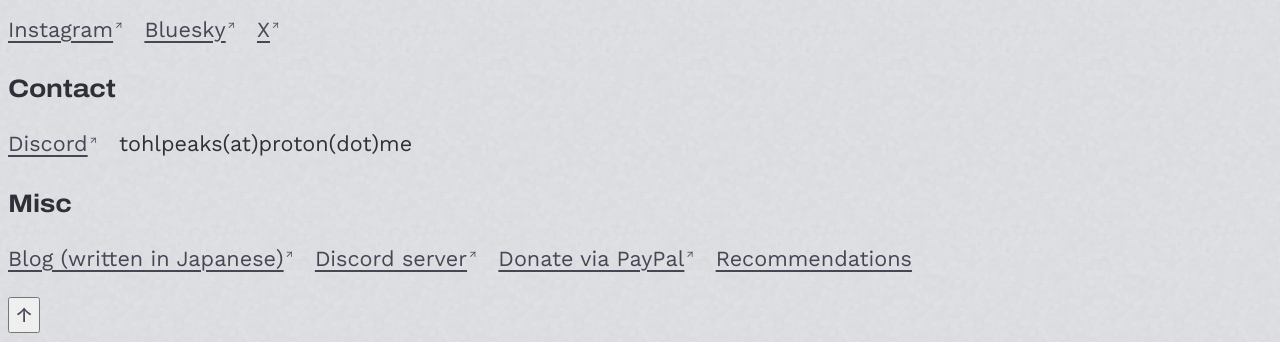
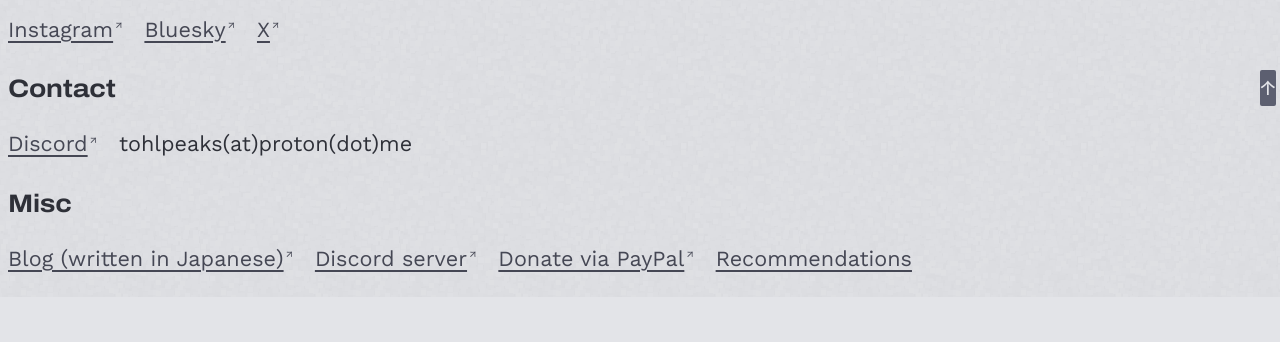
Before and after one commit to peaks-and-valleys/tlp, a SvelteKit app: page / in a window 1280 px wide. Shown: the part 690-1032 px from the top of the page. After the commit the page ends 987 px from the top, so only its background shows below. Built offline with nearby package versions, Linux system fonts and the light colour scheme.

Commit message:
style(layout.svelte): replace button with a navigation link for better semantics and accessibility style(layout.svelte): add SCSS styles for the back to top navigation link to enhance visual appearance

```diff
--- a/src/routes/+layout.svelte
+++ b/src/routes/+layout.svelte
@@ -18,7 +18,20 @@
 </main>
 
 <footer>
-	<button>
-		<a href="#top" style="text-decoration: none;">↑</a>
-	</button>
+	<nav aria-label="Back to the top of this page">
+		<a href="#top" class="backToTopNav">↑</a>
+	</nav>
 </footer>
+
+<style lang="scss">
+	.backToTopNav {
+		background-color: var(--bluegrey-40);
+		color: var(--bluegrey-90);
+		border-radius: 2px;
+		text-decoration: none;
+
+		position: fixed;
+		bottom: 0.25rem;
+		right: 0.25rem;
+	}
+</style>
```
